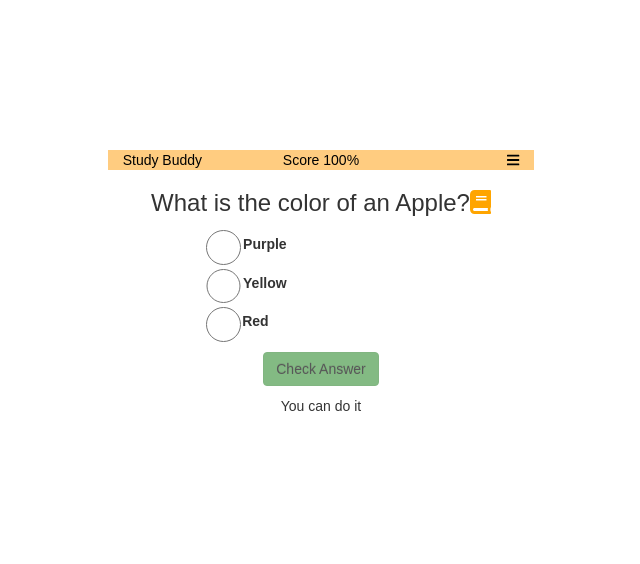
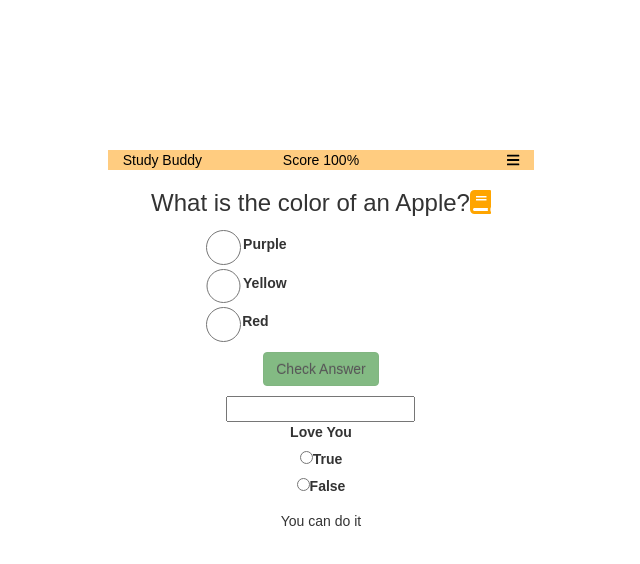
Before and after one commit to jcsmileyjr/Study-Buddy, a React (Create React App) app: page / in a window 1280 px wide. Shown: the top 564 px of the page, without its empty margins (319-959 px from the left). Built offline with nearby package versions, Linux system fonts and the light colour scheme.

Commit message:
Inital components for level 3 Fill in the Blank

```diff
--- a/src/App.js
+++ b/src/App.js
@@ -10,6 +10,7 @@ import DoneButton from './Components/DoneButton.js';
 import Motivation from './Components/Motivation.js';
 import SuccessPage from './Components/SuccessPage.js';
 import TrueFalseOptions from './Components/TrueFalseOptions.js';
+import FillInTheBlank from './Components/FillInTheBlank.js';
 
 const styles = StyleSheet.create({
   //create stripe grey lines throughout the app background as long as there is content
@@ -34,6 +35,7 @@ function MulitpleChoiceLevel1 (props){
       <MCAnswersList />
 	  {!props.currentPassFail && <CheckAnswerButton />}
 	  {props.currentPassFail && <DoneButton />}
+<FillInTheBlank />
 	  <Motivation />
 	</div>
   );
--- /dev/null
+++ b/src/Components/FillInTheBlank.js
@@ -0,0 +1,49 @@
+import React, {Component} from 'react';
+import { StyleSheet, css } from 'aphrodite';
+import {connect} from 'react-redux';
+
+class FillInTheBlank extends Component{
+
+//method that calls a Redux action to save the user selected anwer to the Redux state and update true or false to the state.
+saveTrueAnswer = () =>{
+	//this.props.onUpdateTrueAnswer();
+    //this.props.onUpdateUserAnswer(this.props.currentQuizAnswer);
+}
+
+//method that calls a Redux action to save the user selected anwer to the Redux state
+saveFalseAnswer = () =>{
+	//this.props.onUpdateFalseAnswer();
+    //this.props.onUpdateUserAnswer(this.props.currentQuizAnswer);
+}
+
+  render(){
+	  return(
+		<div className="row text-center">
+		  <div className="col-xs-10 col-xs-offset-1 col-sm-8 col-sm-offset-2 col-md-10 col-md-offset-1 col-lg-8 col-lg-offset-2">
+			<input type="text" />
+		  </div>
+		  <div className="col-xs-10 col-xs-offset-1 col-sm-8 col-sm-offset-2 col-md-10 col-md-offset-1 col-lg-8 col-lg-offset-2">
+			<label>Love You</label>
+		  </div>
+          <div className="col-xs-12">
+            <input type="radio" name="choice" value={true}  onClick={this.saveTrueAnswer} />
+            <label> True </label>
+          </div>
+          <div className="col-xs-12">
+            <input type="radio" name="choice" value={false}  onClick={this.saveFalseAnswer} />
+            <label> False </label>
+          </div>
+		</div>
+	  );
+  }
+}
+
+const mapStateToProps = state => ({
+
+});
+
+const mapActionsToProps = {
+
+};
+
+export default connect(mapStateToProps, mapActionsToProps)(FillInTheBlank);
```
